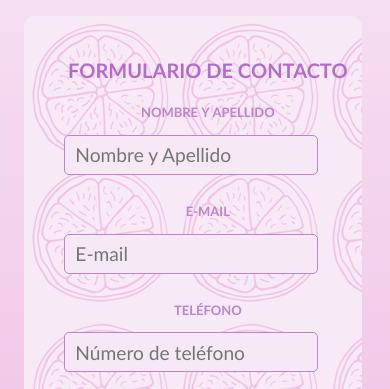
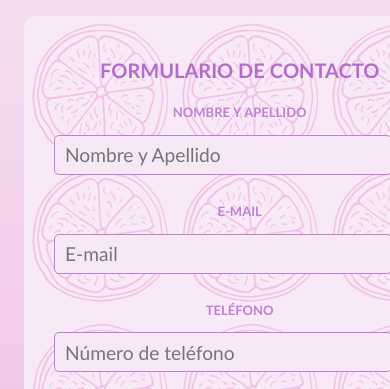
Before and after one commit to melizulian/proyectocoderhouse, a website: page pages/contacto.html in a window 390 px wide. Shown: the part 217-606 px from the top of the page. Drawn offline with nearby package versions, Linux system fonts and the light colour scheme.

Commit message:
ajustando responsive

```diff
--- a/scss/componentes/style.scss
+++ b/scss/componentes/style.scss
@@ -410,11 +410,11 @@ textarea, select, input{
     }
 
     .formulario{
-        width: 40vh;
+        width: 50vh;
     }
 
     input, select, textarea{
-        width: 30vh;
+        width: 40vh;
        margin-right: 4vh;
     }
 
```
Also changed, not shown: css/styles.css.
